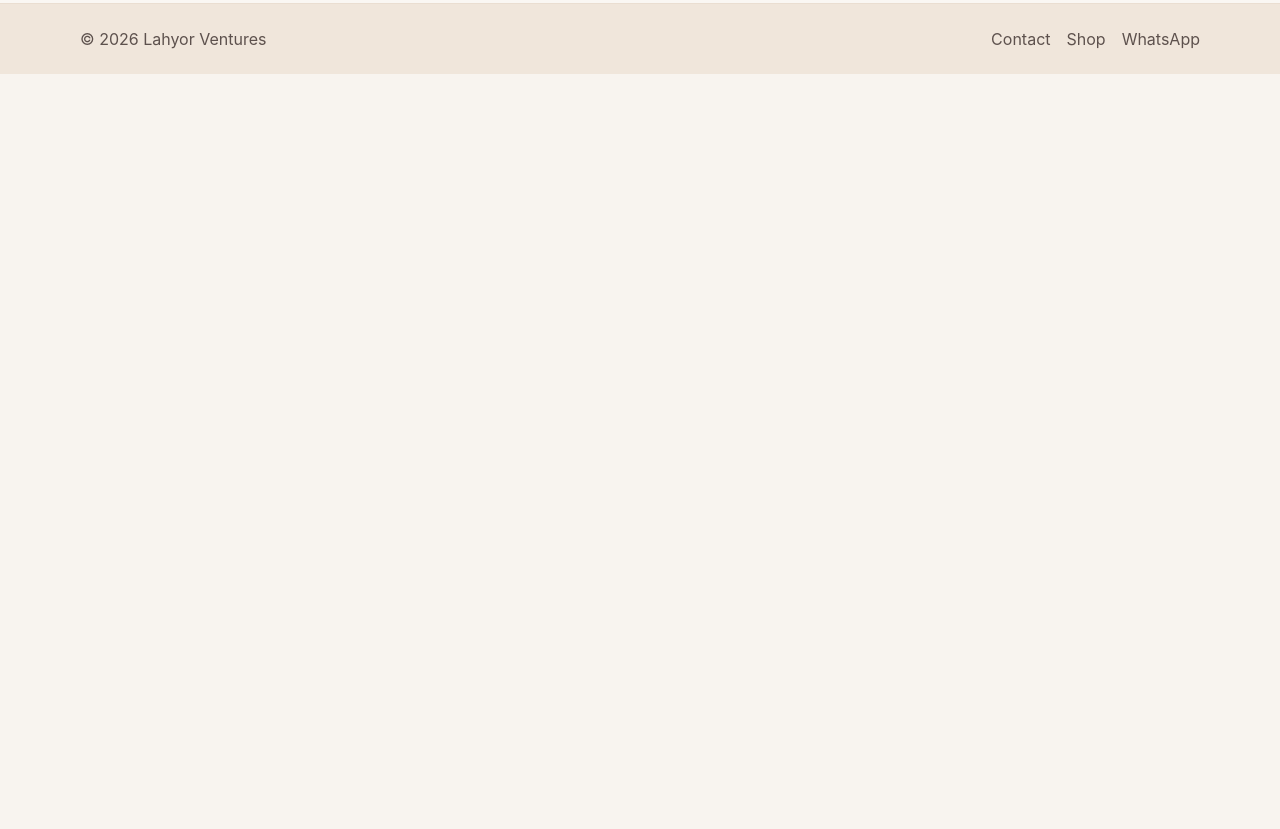
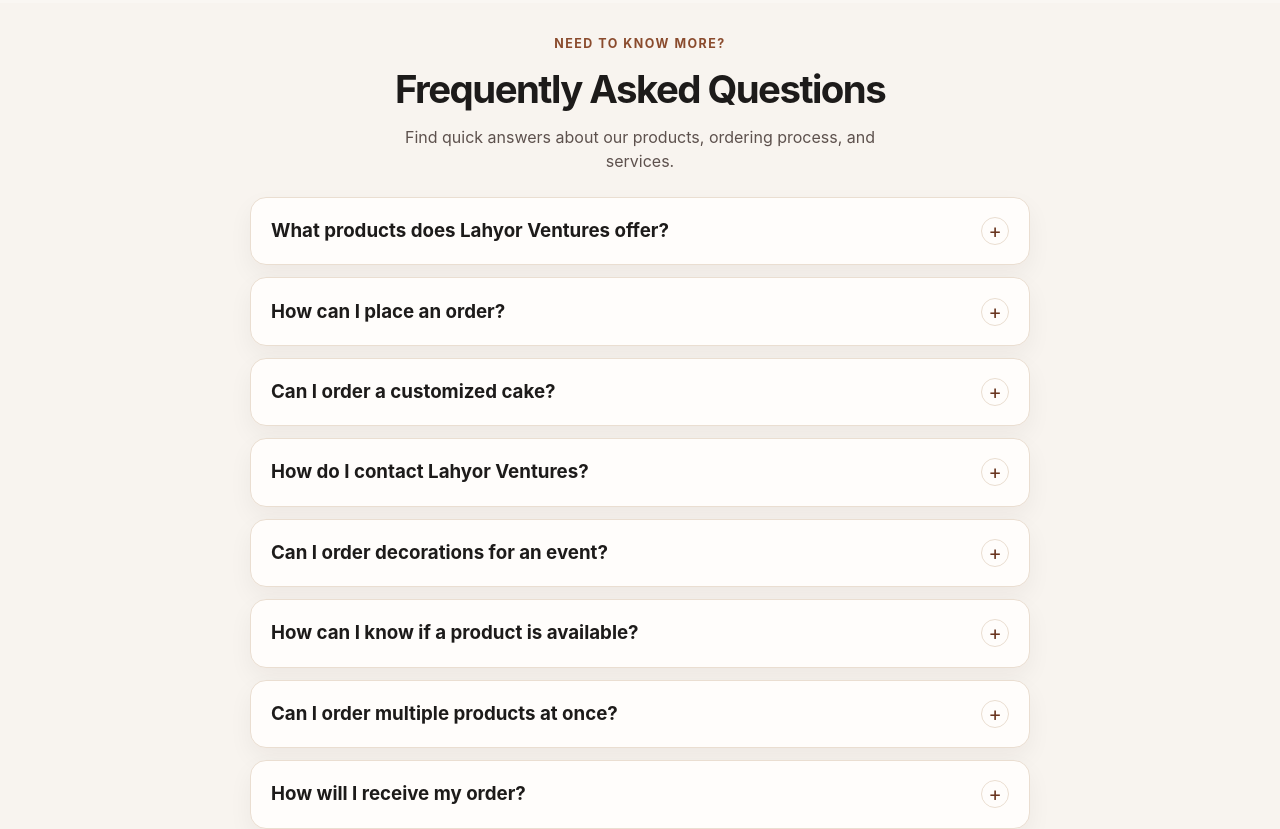
Before and after one commit to Funmight44/Lahyor-vibe, a React (Vite) app: page / in a window 1280 px wide. Shown: the part 2260-3089 px from the top of the page. Before the commit the page ends 2334 px from the top, so only its background shows below. Built offline with nearby package versions, Linux system fonts and the light colour scheme.

Commit message:
added FAQ session

```diff
--- /dev/null
+++ b/src/components/FAQ.jsx
@@ -0,0 +1,85 @@
+import { useState } from 'react';
+
+const questions = [
+  {
+    question: 'What products does Lahyor Ventures offer?',
+    answer: 'Lahyor Ventures offers a selection of cakes, decorations, male wears, and female wears for birthdays, weddings, celebrations, and everyday needs.',
+  },
+  {
+    question: 'How can I place an order?',
+    answer: 'You can browse our products, add your preferred items to your cart, and use the Order on WhatsApp option to send your order directly to Lahyor Ventures.',
+  },
+  {
+    question: 'Can I order a customized cake?',
+    answer: 'Yes. For customized cakes, contact Lahyor Ventures through WhatsApp to discuss your preferred design, size, flavor, and other requirements.',
+  },
+  {
+    question: 'How do I contact Lahyor Ventures?',
+    answer: 'You can contact Lahyor Ventures directly through WhatsApp using the Order on WhatsApp or contact options available on the website.',
+  },
+  {
+    question: 'Can I order decorations for an event?',
+    answer: 'Yes. Lahyor Ventures offers decoration services for celebrations and events. Contact us through WhatsApp to discuss your event requirements.',
+  },
+  {
+    question: 'How can I know if a product is available?',
+    answer: 'Product availability is displayed on the product listing and product details page. Products marked as unavailable cannot be added to the cart.',
+  },
+  {
+    question: 'Can I order multiple products at once?',
+    answer: 'Yes. Add all the products you want to your cart, adjust the quantities, and then proceed with the WhatsApp ordering option.',
+  },
+  {
+    question: 'How will I receive my order?',
+    answer: 'Order and delivery arrangements will be confirmed with Lahyor Ventures when you contact us through WhatsApp.',
+  },
+];
+
+export default function FAQ() {
+  const [openIndex, setOpenIndex] = useState(null);
+
+  const toggleQuestion = (index) => {
+    setOpenIndex((currentIndex) => (currentIndex === index ? null : index));
+  };
+
+  return (
+    <section className="section-block faq-section" aria-labelledby="faq-heading">
+      <div className="container faq-container">
+        <div className="section-heading faq-heading">
+          <p className="eyebrow">Need to know more?</p>
+          <h2 id="faq-heading">Frequently Asked Questions</h2>
+          <p>Find quick answers about our products, ordering process, and services.</p>
+        </div>
+
+        <div className="faq-list">
+          {questions.map((item, index) => {
+            const isOpen = openIndex === index;
+            const answerId = `faq-answer-${index}`;
+
+            return (
+              <article key={item.question} className={`faq-item${isOpen ? ' open' : ''}`}>
+                <h3 className="faq-question-heading">
+                  <button
+                    type="button"
+                    className="faq-question"
+                    aria-expanded={isOpen}
+                    aria-controls={answerId}
+                    onClick={() => toggleQuestion(index)}
+                  >
+                    <span>{item.question}</span>
+                    <span className="faq-icon" aria-hidden="true">{isOpen ? '−' : '+'}</span>
+                  </button>
+                </h3>
+                <div id={answerId} className="faq-answer" role="region" aria-hidden={!isOpen}>
+                  <div className="faq-answer-content">
+                    <p>{item.answer}</p>
+                  </div>
+                </div>
+              </article>
+            );
+          })}
+        </div>
+      </div>
+    </section>
+  );
+}
--- a/src/data/products.js
+++ b/src/data/products.js
@@ -113,21 +113,21 @@
   },
   {
     id: 'decoration-001',
-    title: 'Birthday Balloon Decoration',
-    price: 35000,
+    title: 'Wedding venue decoration',
+    price: 350000,
     category: 'decorations',
     size: 'Standard',
     description:
-      'A colorful balloon decoration setup designed to create a beautiful and festive atmosphere for birthday celebrations.',
+      'A colorful flower decoration setup designed to create a beautiful and warm atmosphere for wedding celebrations.',
     imgpath:
-      'https://images.unsplash.com/photo-1769867627944-c61de54f084e?auto=format&fit=crop&w=900&q=80',
+      '/images/pexels-mahmoud-yahyaoui-30325201.jpg',
     inStock: true,
     featured: true,
   },
   {
     id: 'decoration-002',
     title: 'Wedding Reception Decoration',
-    price: 150000,
+    price: 500000,
     category: 'decorations',
     size: 'Large',
     description:
@@ -140,7 +140,7 @@
   {
     id: 'decoration-003',
     title: 'Baby Shower Decoration',
-    price: 60000,
+    price: 200000,
     category: 'decorations',
     size: 'Standard',
     description:
@@ -153,7 +153,7 @@
   {
     id: 'decoration-004',
     title: 'Balloon Arch Decoration',
-    price: 45000,
+    price: 300000,
     category: 'decorations',
     size: 'Standard',
     description:
@@ -166,7 +166,7 @@
   {
     id: 'decoration-005',
     title: 'Bridal Shower Decoration',
-    price: 75000,
+    price: 150000,
     category: 'decorations',
     size: 'Standard',
     description:
@@ -179,7 +179,7 @@
   {
     id: 'decoration-006',
     title: 'Birthday Backdrop Decoration',
-    price: 55000,
+    price: 95000,
     category: 'decorations',
     size: 'Standard',
     description:
--- a/src/index.css
+++ b/src/index.css
@@ -471,6 +471,91 @@
   margin-top: 0;
 }
 
+.faq-container {
+  max-width: 780px;
+}
+
+.faq-heading {
+  text-align: center;
+}
+
+.faq-heading > p:last-child {
+  max-width: 520px;
+  margin: 0.9rem auto 0;
+  color: var(--muted);
+}
+
+.faq-list {
+  display: grid;
+  gap: 0.75rem;
+}
+
+.faq-item {
+  overflow: hidden;
+  background: var(--card);
+  border: 1px solid var(--line);
+  border-radius: 16px;
+  box-shadow: 0 10px 25px rgba(31, 18, 11, 0.05);
+}
+
+.faq-question-heading {
+  margin: 0;
+}
+
+.faq-question {
+  width: 100%;
+  display: flex;
+  align-items: center;
+  justify-content: space-between;
+  gap: 1rem;
+  border: none;
+  background: transparent;
+  color: var(--text);
+  padding: 1.2rem 1.25rem;
+  text-align: left;
+  font-weight: 700;
+}
+
+.faq-question:hover {
+  color: var(--primary-dark);
+}
+
+.faq-icon {
+  flex: 0 0 1.75rem;
+  display: inline-flex;
+  align-items: center;
+  justify-content: center;
+  width: 1.75rem;
+  height: 1.75rem;
+  border: 1px solid var(--line);
+  border-radius: 50%;
+  color: var(--primary-dark);
+  font-size: 1.25rem;
+  font-weight: 400;
+  line-height: 1;
+}
+
+.faq-answer {
+  display: grid;
+  grid-template-rows: 0fr;
+  transition: grid-template-rows 0.25s ease;
+}
+
+.faq-item.open .faq-answer {
+  grid-template-rows: 1fr;
+}
+
+.faq-answer-content {
+  min-height: 0;
+  overflow: hidden;
+}
+
+.faq-answer p {
+  margin: 0;
+  padding: 0 1.25rem 1.2rem;
+  color: var(--muted);
+}
+
 .shop-layout,
 .cart-layout,
 .contact-layout,
--- a/src/pages/HomePage.jsx
+++ b/src/pages/HomePage.jsx
@@ -1,4 +1,5 @@
 import { Link } from 'react-router-dom';
+import FAQ from '../components/FAQ';
 import ProductCard from '../components/ProductCard';
 import { categoryOptions, products } from '../data/products';
 
@@ -129,6 +130,8 @@
           </div>
         </div>
       </section>
+
+      <FAQ />
     </main>
   );
 }
```
Also changed, not shown: 1 other file (tests, documents, lock files or other folders).
